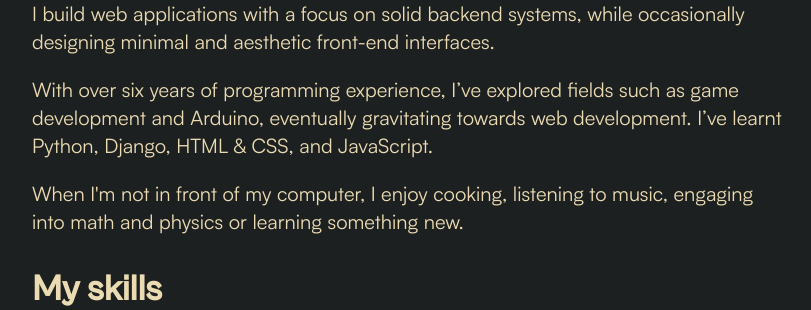
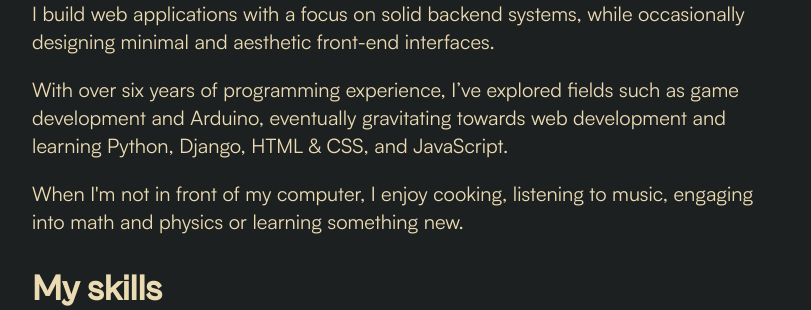
Before and after one commit to SherlockH0/portfolio, a Flask app: page / in a window 1280 px wide. Shown: the part 942-1252 px from the top of the page, without its empty margins (147-958 px from the left). Run offline with Flask 3, Linux system fonts and the light colour scheme; some libraries are stand-ins or nearby versions; some web fonts are replaced.

Commit message:
Update index.html

```diff
--- a/templates/index.html
+++ b/templates/index.html
@@ -318,7 +318,7 @@
           <div class="scroll-animate">
             <h3>About me</h3>
 <p>I build web applications with a focus on solid backend systems, while occasionally designing minimal and aesthetic front-end interfaces.</p>
-<p>With over six years of programming experience, I’ve explored fields such as game development and Arduino, eventually gravitating towards web development. I’ve learnt Python, Django, HTML & CSS, and JavaScript.</p>
+<p>With over six years of programming experience, I’ve explored fields such as game development and Arduino, eventually gravitating towards web development and learning Python, Django, HTML & CSS, and JavaScript.</p>
 <p>When I'm not in front of my computer, I enjoy cooking, listening to music, engaging into math and physics or learning something new.</p>
           </div>
           <div class="scroll-animate">
```
